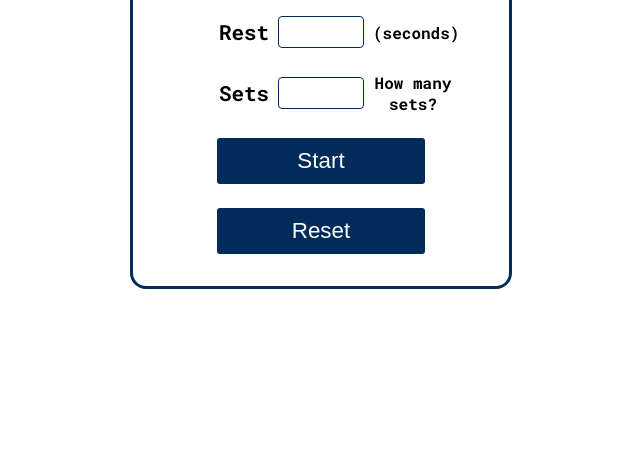
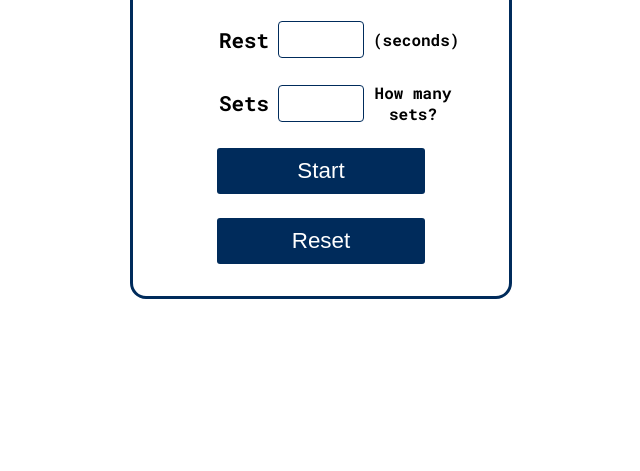
Before and after one commit to joshthecomposer/joshthecomposer.github.io, a plain HTML site: page index.html in a window 1280 px wide. Shown: the part 329-800 px from the top of the page, without its empty margins (319-959 px from the left). Drawn offline with Linux system fonts and the light colour scheme.

Commit message:
changed the font size of the number input fields

```diff
--- a/style.css
+++ b/style.css
@@ -115,8 +115,12 @@ form span {
     justify-self: right;
 }
 
+input[type="number"] {
+    font-size: 1.1rem;
+    font-weight: bold;
+}
+
 .form__input {
-    font-size: 1.2rem;
     max-width: 4rem;
     border-radius: 4px;
     border: 1px solid #002B5B;
@@ -124,7 +128,6 @@ form span {
     font-size: inherit;
     text-align: center;
     justify-self: center;
-
 }
 
 .button-container {
```
